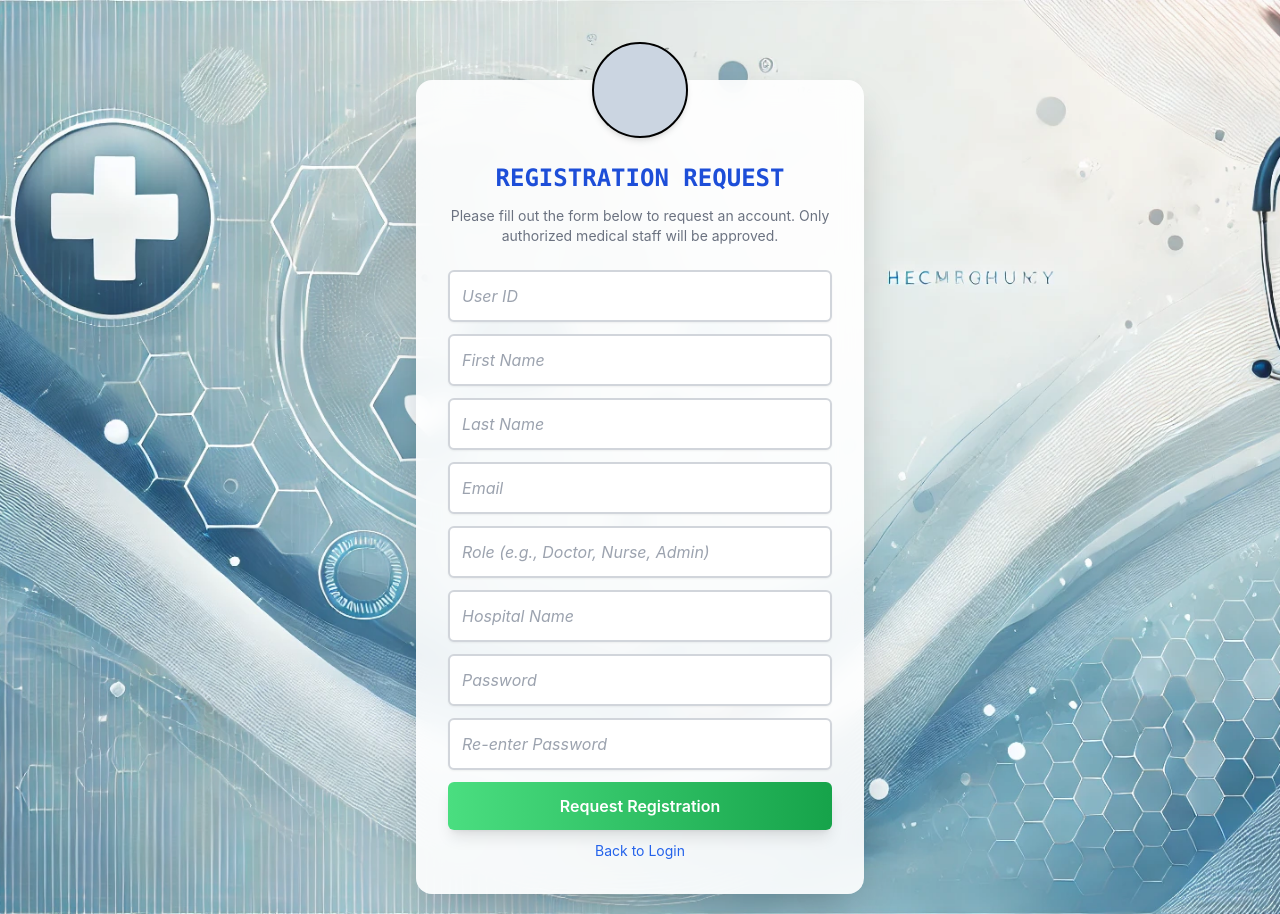
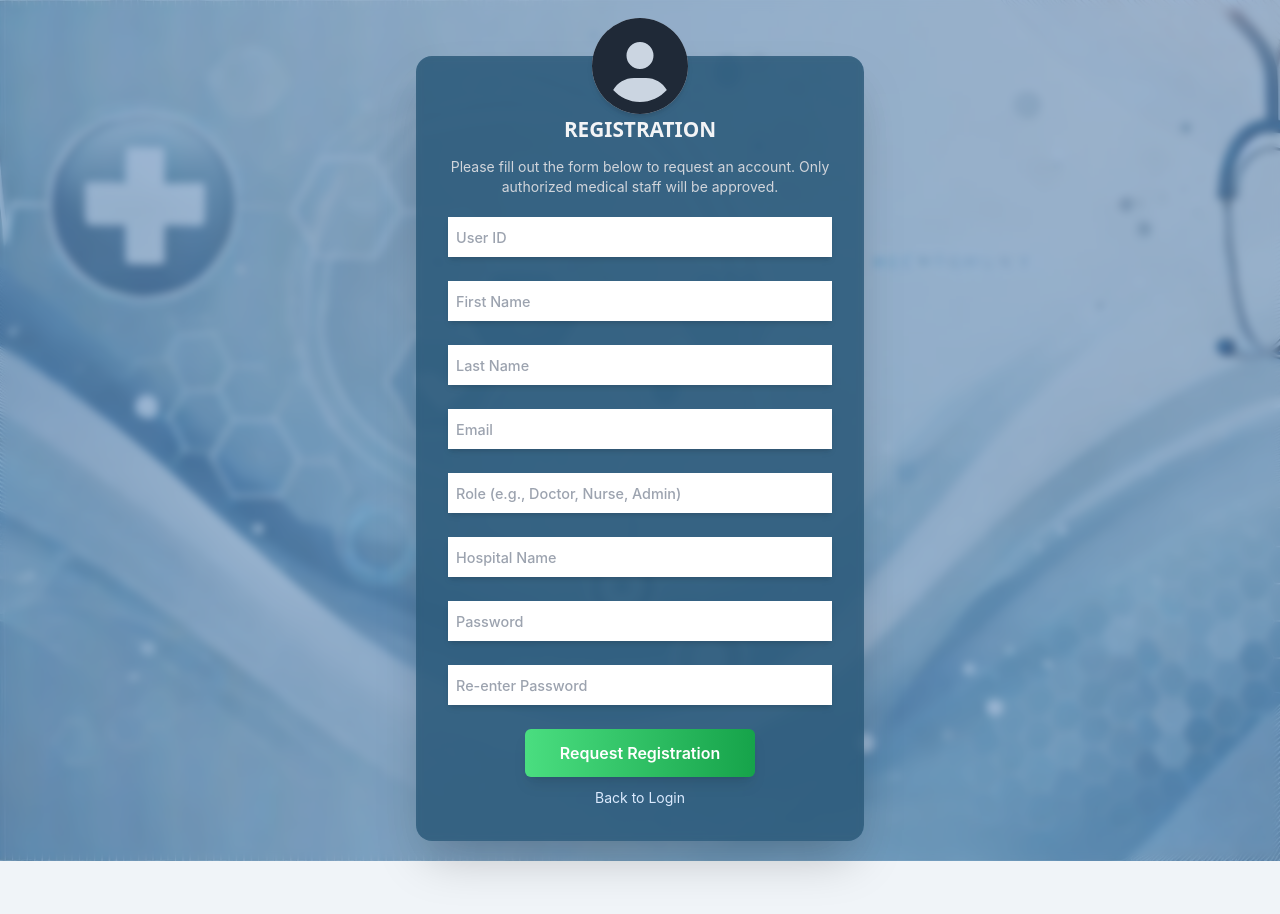
Before and after one commit to Gopika-3747/smart-er2, a Next.js app: page /registration in a window 1280 px wide. After the commit the page ends 861 px from the top, so only its background shows below. Built offline with nearby package versions, Linux system fonts and the light colour scheme.

Commit message:
updated registration

```diff
--- a/src/app/globals.css
+++ b/src/app/globals.css
@@ -13,3 +13,29 @@ body {
   padding: 0;
   margin:0;
 }
+
+input:-webkit-autofill {
+  background-color: transparent !important;
+  transition: background-color 1000s ease-in-out 0s;
+  color: inherit;
+}
+
+.register {
+  @apply w-full mt-5 mb-1 p-2 border-none focus:bg-slate-200 shadow-md text-[#323338] font-medium placeholder:text-[0.9rem] focus:outline-none ;
+}
+
+@keyframes subtle-gradient-animation {
+  0% {background-position: 0% 50%;}
+
+  50% {background-position: 100% 50%;}
+
+  100% {background-position: 0% 50%;}
+}
+
+/* ✅ Custom Subtle Gradient */
+.subtle {
+  background-size: 300% 300%;
+  background-image: linear-gradient(45deg,
+  #dbeafe, #aecbef, #7fa8d6, #5d86b5);
+  animation: subtle-gradient-animation 6s infinite ease-in-out;
+}
--- a/src/app/registration/page.js
+++ b/src/app/registration/page.js
@@ -2,6 +2,7 @@
 
 import React, { useState } from 'react';
 import { useRouter } from 'next/navigation';
+import { FaCircleUser } from "react-icons/fa6";
 
 const RegistrationPage = () => {
   const router = useRouter();
@@ -131,36 +132,33 @@ const RegistrationPage = () => {
 
   return (
     <div
-      className="flex items-center justify-center min-h-screen bg-cover bg-center"
-      style={{ backgroundImage: "url('/bg-image.webp')" }}
+      className="flex items-center justify-center min-h-screen bg-cover bg-center bg-[#5d86b5] bg-opacity-60 backdrop-blur-sm"
     >
-      <div className="mb-5 mt-20 w-full max-w-md p-8 bg-white/90 rounded-2xl shadow-2xl backdrop-blur-md">
+      <div className="mb-5 mt-[7vh] w-full max-w-md p-8 bg-[#245370] backdrop-blur-sm bg-opacity-75 rounded-2xl shadow-2xl ">
 
-        <div className="mt-[-70px] m-auto h-[6rem] w-[6rem] text-center text-[1.9rem] mb-6 rounded-full border-2 border-black shadow-md bg-slate-300">
-          <i className="fa-solid fa-user text-black text-[240%] pt-1"></i>
+        <div className="mt-[-70px] m-auto h-[6rem] w-[6rem] text-center rounded-full shadow-md bg-slate-300">
+          <FaCircleUser className="text-gray-800 text-[6rem]"/>
         </div>
 
-        <h2 className="text-2xl font-bold text-blue-700 mb-3 text-center font-mono">
-          REGISTRATION REQUEST
+        <h2 className="text-[1.3rem] font-bold text-gray-100 mb-3 text-center font-sans">
+          REGISTRATION
         </h2>
-        <p className="text-sm text-gray-500 mb-6 text-center">
+        <p className="text-sm text-gray-300 text-center">
           Please fill out the form below to request an account. Only authorized medical staff will be approved.
         </p>
 
         <form onSubmit={handleRegistrationSubmit}>
-          <div className="flex flex-col gap-3">
+          <div className="flex flex-col">
             {/* New User ID Field */}
+
             <input
               type="text"
               name="userID"
               placeholder="User ID"
               value={formData.userID}
               onChange={handleChange}
-              className={`w-full p-3 border-2 rounded-md shadow-sm placeholder:italic ${
-                errors.userID ? 'border-red-500' : 'border-gray-300'
-              }`}
-            />
-            {errors.userID && <p className="text-red-500 text-sm">{errors.userID}</p>}
+              className={`register ${errors.userID ? 'border-red-900' : 'border-gray-400'}`}/>
+            {errors.userID && <p className="text-red-900 text-sm">{errors.userID}</p>}
 
             <input
               type="text"
@@ -168,11 +166,9 @@ const RegistrationPage = () => {
               placeholder="First Name"
               value={formData.firstName}
               onChange={handleChange}
-              className={`w-full p-3 border-2 rounded-md shadow-sm placeholder:italic ${
-                errors.firstName ? 'border-red-500' : 'border-gray-300'
-              }`}
+              className={`register ${errors.firstName ? 'border-red-900' : 'border-gray-300'}`}
             />
-            {errors.firstName && <p className="text-red-500 text-sm">{errors.firstName}</p>}
+            {errors.firstName && <p className="text-red-900 text-sm">{errors.firstName}</p>}
 
             <input
               type="text"
@@ -180,11 +176,9 @@ const RegistrationPage = () => {
               placeholder="Last Name"
               value={formData.lastName}
               onChange={handleChange}
-              className={`w-full p-3 border-2 rounded-md shadow-sm placeholder:italic ${
-                errors.lastName ? 'border-red-500' : 'border-gray-300'
-              }`}
+              className={`register ${errors.lastName ? 'border-red-900' : 'border-gray-300'}`}
             />
-            {errors.lastName && <p className="text-red-500 text-sm">{errors.lastName}</p>}
+            {errors.lastName && <p className="text-red-900 text-sm">{errors.lastName}</p>}
 
             <input
               type="email"
@@ -192,11 +186,9 @@ const RegistrationPage = () => {
               placeholder="Email"
               value={formData.email}
               onChange={handleChange}
-              className={`w-full p-3 border-2 rounded-md shadow-sm placeholder:italic ${
-                errors.email ? 'border-red-500' : 'border-gray-300'
-              }`}
+              className={`register ${errors.email ? 'border-red-900' : 'border-gray-300'}`}
             />
-            {errors.email && <p className="text-red-500 text-sm">{errors.email}</p>}
+            {errors.email && <p className="text-red-900 text-sm">{errors.email}</p>}
 
             <input
               type="text"
@@ -204,11 +196,9 @@ const RegistrationPage = () => {
               placeholder="Role (e.g., Doctor, Nurse, Admin)"
               value={formData.role}
               onChange={handleChange}
-              className={`w-full p-3 border-2 rounded-md shadow-sm placeholder:italic ${
-                errors.role ? 'border-red-500' : 'border-gray-300'
-              }`}
+              className={`register ${errors.role ? 'border-red-900' : 'border-gray-300'}`}
             />
-            {errors.role && <p className="text-red-500 text-sm">{errors.role}</p>}
+            {errors.role && <p className="text-red-900 text-sm">{errors.role}</p>}
 
             {/* New Hospital Name Field */}
             <input
@@ -217,11 +207,11 @@ const RegistrationPage = () => {
               placeholder="Hospital Name"
               value={formData.hospitalName}
               onChange={handleChange}
-              className={`w-full p-3 border-2 rounded-md shadow-sm placeholder:italic ${
-                errors.hospitalName ? 'border-red-500' : 'border-gray-300'
+              className={`register ${
+                errors.hospitalName ? 'border-red-900' : 'border-gray-300'
               }`}
             />
-            {errors.hospitalName && <p className="text-red-500 text-sm">{errors.hospitalName}</p>}
+            {errors.hospitalName && <p className="text-red-900 text-sm">{errors.hospitalName}</p>}
 
             <input
               type="password"
@@ -229,11 +219,11 @@ const RegistrationPage = () => {
               placeholder="Password"
               value={formData.password}
               onChange={handleChange}
-              className={`w-full p-3 border-2 rounded-md shadow-sm placeholder:italic ${
-                errors.password ? 'border-red-500' : 'border-gray-300'
+              className={`register ${
+                errors.password ? 'border-red-900' : 'border-gray-300'
               }`}
             />
-            {errors.password && <p className="text-red-500 text-sm">{errors.password}</p>}
+            {errors.password && <p className="text-red-900 text-sm">{errors.password}</p>}
 
             <input
               type="password"
@@ -241,24 +231,24 @@ const RegistrationPage = () => {
               placeholder="Re-enter Password"
               value={formData.reenterPassword}
               onChange={handleChange}
-              className={`w-full p-3 border-2 rounded-md shadow-sm placeholder:italic ${
-                errors.reenterPassword ? 'border-red-500' : 'border-gray-300'
+              className={`register ${
+                errors.reenterPassword ? 'border-red-900' : 'border-gray-300'
               }`}
             />
-            {errors.reenterPassword && <p className="text-red-500 text-sm">{errors.reenterPassword}</p>}
+            {errors.reenterPassword && <p className="text-red-900 text-sm">{errors.reenterPassword}</p>}
           </div>
 
           {/* Supervisor Credentials Modal for Admin Role */}
           {isAdmin && (
-            <div className="mt-4 p-4 bg-gray-100 rounded-md">
-              <h3 className="text-lg font-semibold mb-2">Supervisor Credentials</h3>
+            <div className="mt-4 p-4 bg-gray-100 rounded-xl">
+              <h3 className="text-lg font-semibold mb-2 text-gray-800">Supervisor Credentials</h3>
               <input
                 type="text"
                 name="supervisorId"
                 placeholder="Supervisor ID"
                 value={supervisorCredentials.supervisorId}
                 onChange={handleSupervisorChange}
-                className="w-full p-2 border-2 rounded-md shadow-sm placeholder:italic mb-2"
+                className="register"
               />
               <input
                 type="password"
@@ -266,25 +256,27 @@ const RegistrationPage = () => {
                 placeholder="Supervisor Password"
                 value={supervisorCredentials.supervisorPassword}
                 onChange={handleSupervisorChange}
-                className="w-full p-2 border-2 rounded-md shadow-sm placeholder:italic"
+                className="register"
               />
               {supervisorError && <p className="text-red-500 text-sm mt-2">{supervisorError}</p>}
             </div>
           )}
 
+          <div className='text-center mt-2'>
           <button
             type="submit"
             disabled={isLoading}
-            className="mt-3 w-full py-3 font-semibold text-white bg-gradient-to-r from-green-400 to-green-600 rounded-md shadow-lg hover:bg-green-700 transition-all disabled:opacity-50"
+            className="mt-3 w-[60%] py-3 font-semibold text-white bg-gradient-to-r from-green-400 to-green-600 rounded-md shadow-lg hover:bg-green-700 transition-all disabled:opacity-50"
           >
             {isLoading ? 'Submitting...' : 'Request Registration'}
           </button>
+          </div>
         </form>
 
         <div className="mt-2 text-center">
           <button
             onClick={() => router.push('/')}
-            className="text-sm text-blue-600 hover:underline"
+            className="text-sm text-blue-100 hover:underline"
           >
             Back to Login
           </button>
```
Also changed, not shown: src/app/page.js (+24 -15 lines).
